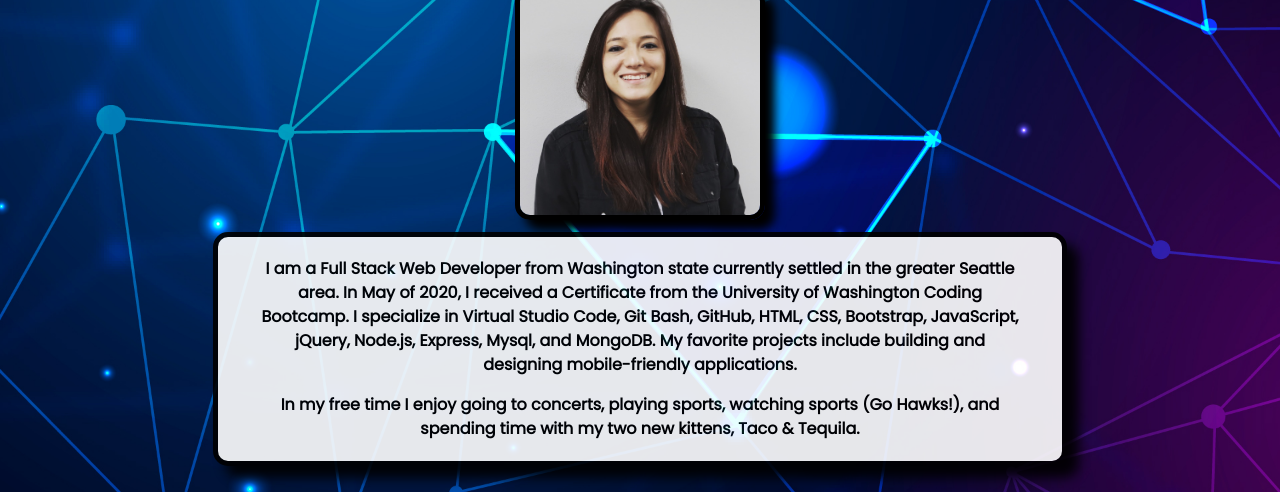
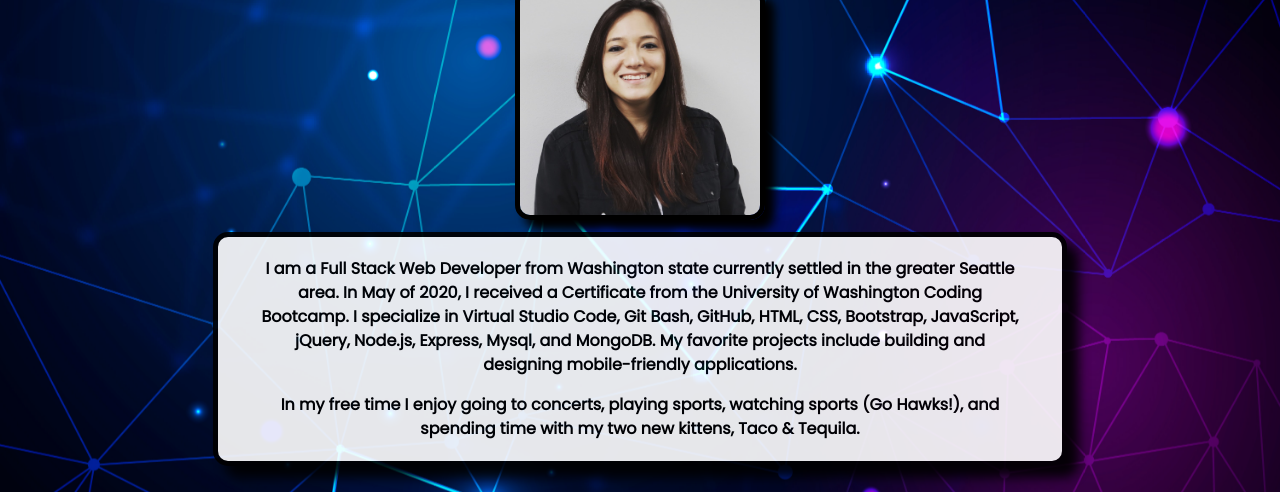
Before and after one commit to jayballa7/Jenn-Ballard-Portfolio, a plain HTML site: page index.html in a window 1280 px wide. Shown: the part 195-687 px from the top of the page. Drawn offline with nearby package versions, Linux system fonts and the light colour scheme.

Commit message:
about page background fixed

```diff
--- a/assets/css/about-styles.css
+++ b/assets/css/about-styles.css
@@ -1,19 +1,28 @@
 @import url('https://fonts.googleapis.com/css?family=Poppins&display=swap');
 
 html, body {
-  height: 100%;
-  width: 100%;
+  margin: 0;
+  padding: 0;
+}
+
+body {
   font-family: 'Poppins', sans-serif;
   font-weight: bold;
   color: white;
+  background: transparent;
+}
+
+body:after {
+  content: "";
+  position: fixed;
+  left: 0;
+  top: 0;
+  right: 0;
+  bottom: 0;
+  z-index: -1;
+  display: block;
   background-image: url('../img/odesza.jpg');
-  -webkit-background-size: cover;
-  -moz-background-size: cover;
-  -o-background-size: cover;
-  background-size: 250vh;
-  background-position: center center;
-  background-repeat: no-repeat;
-  background-attachment: fixed;
+  background-size: cover;
 }
 
 .navbar {
```
